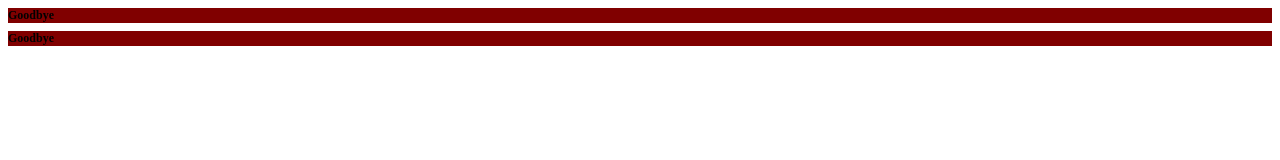
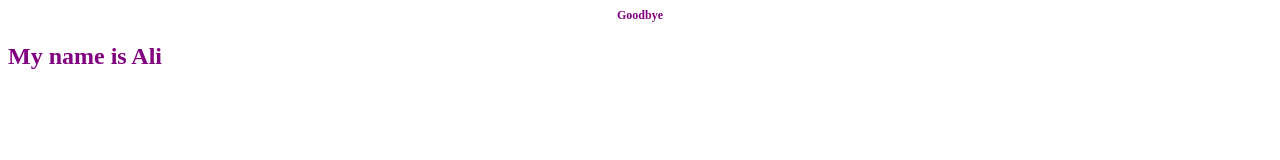
Before and after one commit to AliTepetate/test, a plain HTML site: page index.html in a window 1280 px wide. Drawn offline with nearby package versions, Linux system fonts and the light colour scheme.

Commit message:
h2 added

```diff
--- a/app.js
+++ b/app.js
@@ -1,4 +1,4 @@
 $(document).ready(function(){
 	$("h1").html("Goodbye");
-$("heading").html("I love dogs");
+	$("h2").css("color", "purple")
 });
--- a/index.html
+++ b/index.html
@@ -1,4 +1,4 @@
-<!DOCTYPE html>
+<DOCTYPE! html>
 <html>
 <head>
 	<title></title>
@@ -7,9 +7,8 @@
 	<script src="https://cdnjs.cloudflare.com/ajax/libs/jquery/3.1.1/jquery.min.js"></script>
 	<script src="app.js"></script>
 </head>
-
 <body>
 <h1>Hello!</h1>
-<h1 id="I Love Dogs"></h1>
+<h2>My name is Ali</h2>
 </body>
 </html>
--- a/style.css
+++ b/style.css
@@ -1,7 +1,5 @@
 h1 {
-	font-family: sans-serif, 40px;
+	text-align: center;
 	font-size: 12px;
-	background-color: maroon
-
-
+	color: purple ;
 }
```
